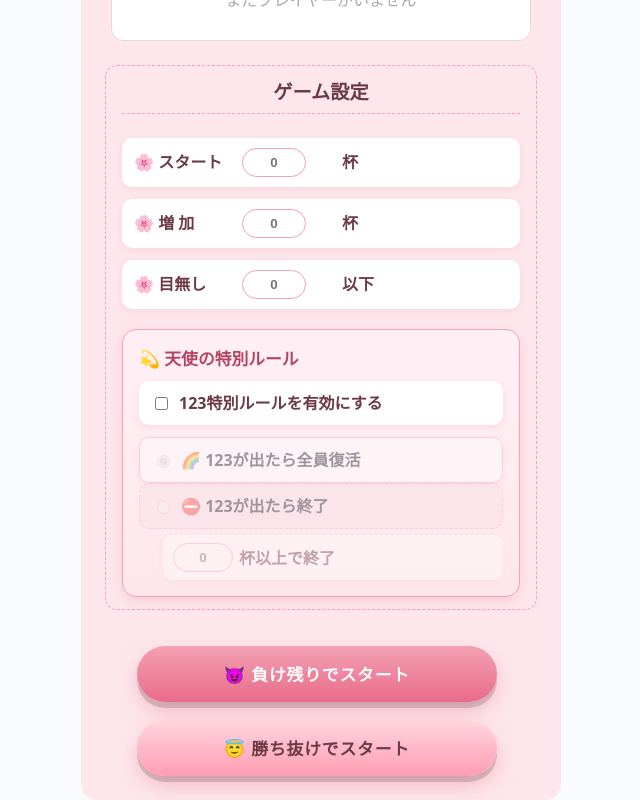
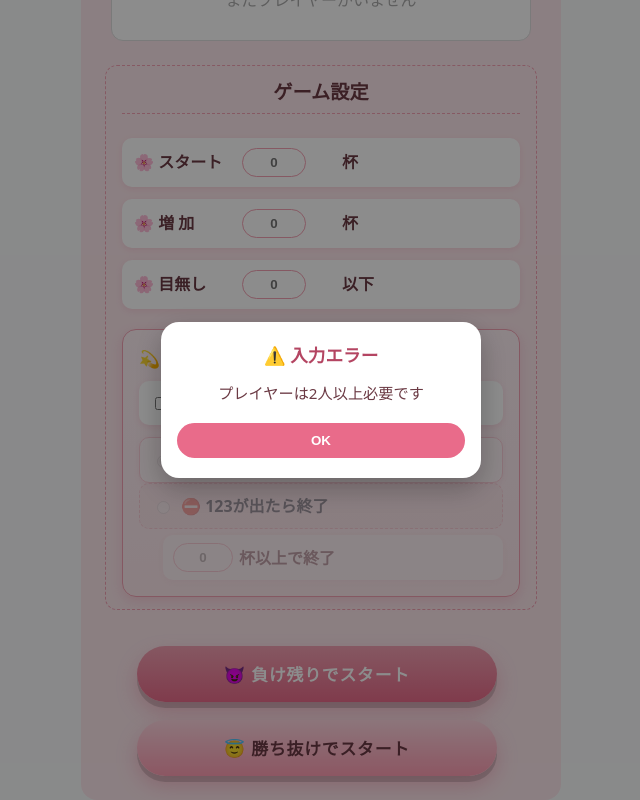
Before and after one commit to Ackeyb/hellschin, a Next.js app: page / in a window 1280 px wide. Both pictures are taken after a click on the button "😈 負け残りでスタート". Shown: the part 270-1070 px from the top of the page, without its empty margins (319-959 px from the left). Built offline with nearby package versions, Linux system fonts and the light colour scheme.

Commit message:
ダイアログボックスをかわいくした

```diff
--- /dev/null
+++ b/components/ErrorDialog.tsx
@@ -0,0 +1,86 @@
+import { ReactNode } from "react";
+
+type Props = {
+  open: boolean;
+  title?: string;
+  message: ReactNode;
+  onClose: () => void;
+};
+
+export default function MessageDialog({
+  open,
+  title = "お知らせ",
+  message,
+  onClose,
+}: Props) {
+  if (!open) return null;
+
+  return (
+    <div
+      style={{
+        position: "fixed",
+        inset: 0,
+        backgroundColor: "rgba(0,0,0,0.45)",
+        display: "flex",
+        justifyContent: "center",
+        alignItems: "center",
+        zIndex: 2000,
+      }}
+    >
+      <div
+        style={{
+          width: "90%",
+          maxWidth: "320px",
+          backgroundColor: "#fff",
+          borderRadius: "18px",
+          padding: "20px 16px",
+          boxShadow: "0 10px 28px rgba(0,0,0,0.25)",
+          animation: "pop 0.2s ease-out",
+        }}
+      >
+        {/* タイトル */}
+        <div
+          style={{
+            textAlign: "center",
+            fontWeight: "bold",
+            fontSize: "1.1rem",
+            marginBottom: "12px",
+            color: "#b44562",
+          }}
+        >
+          ⚠️ {title}
+        </div>
+
+        {/* メッセージ */}
+        <div
+          style={{
+            textAlign: "center",
+            fontSize: "0.95rem",
+            color: "#6b3a44",
+            lineHeight: 1.6,
+            marginBottom: "18px",
+          }}
+        >
+          {message}
+        </div>
+
+        {/* OKボタン */}
+        <button
+          onClick={onClose}
+          style={{
+            width: "100%",
+            padding: "10px",
+            borderRadius: "999px",
+            border: "none",
+            backgroundColor: "#e96b8a",
+            color: "#fff",
+            fontWeight: "bold",
+            cursor: "pointer",
+          }}
+        >
+          OK
+        </button>
+      </div>
+    </div>
+  );
+}
--- a/pages/index.tsx
+++ b/pages/index.tsx
@@ -1,6 +1,7 @@
 import { app, analytics } from '../lib/firebase';
 import { useState } from "react";
 import { useRouter } from "next/router";
+import MessageDialog from "@/components/ErrorDialog";
 
 export default function Home() {
   const [config, setConfig] = useState<ConfigInput>({
@@ -16,6 +17,7 @@ export default function Home() {
   const [players, setPlayers] = useState<string[]>([]);
   const [playerCount, setPlayerCount] = useState(2);
   const [backupPlayers, setBackupPlayers] = useState<string[]>([]);
+  const [errorMessage, setErrorMessage] = useState<string | null>(null);
 
   type GameConfig = {
     startCups: number;
@@ -109,7 +111,7 @@ export default function Home() {
       router.push(mode === "lose" ? "/play" : "/play2");
     } catch (e) {
       if (e instanceof Error) {
-        alert(e.message);
+        setErrorMessage(e.message);
       }
     }
   };
@@ -714,6 +716,12 @@ export default function Home() {
         </div>
       )}
 
+      <MessageDialog
+        open={errorMessage !== null}
+        title="入力エラー"
+        message={errorMessage}
+        onClose={() => setErrorMessage(null)}
+      />
 
     </div>
   );
--- a/tsconfig.json
+++ b/tsconfig.json
@@ -6,6 +6,10 @@
       "dom.iterable",
       "esnext"
     ],
+    "baseUrl": ".",
+    "paths": {
+      "@/*": ["./*"]
+    },
     "allowJs": true,
     "skipLibCheck": true,
     "strict": false,
```
Also changed, not shown: components/MessageDialog.tsx (added, +84 -0 lines), pages/play.tsx (+13 -6 lines), pages/play2.tsx (+13 -7 lines).
